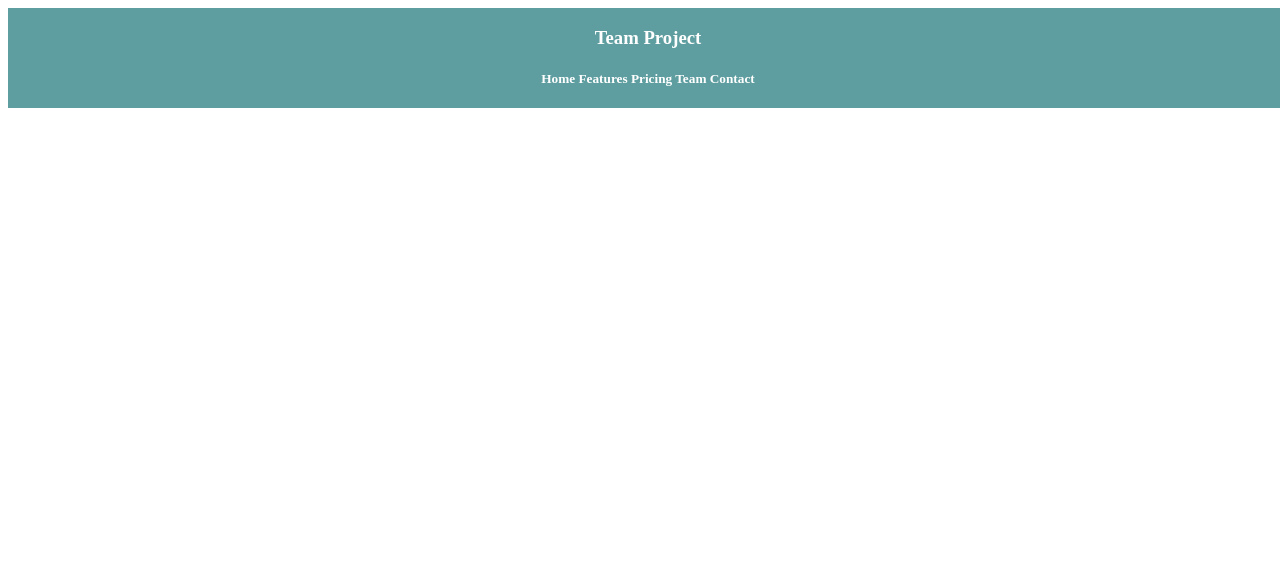
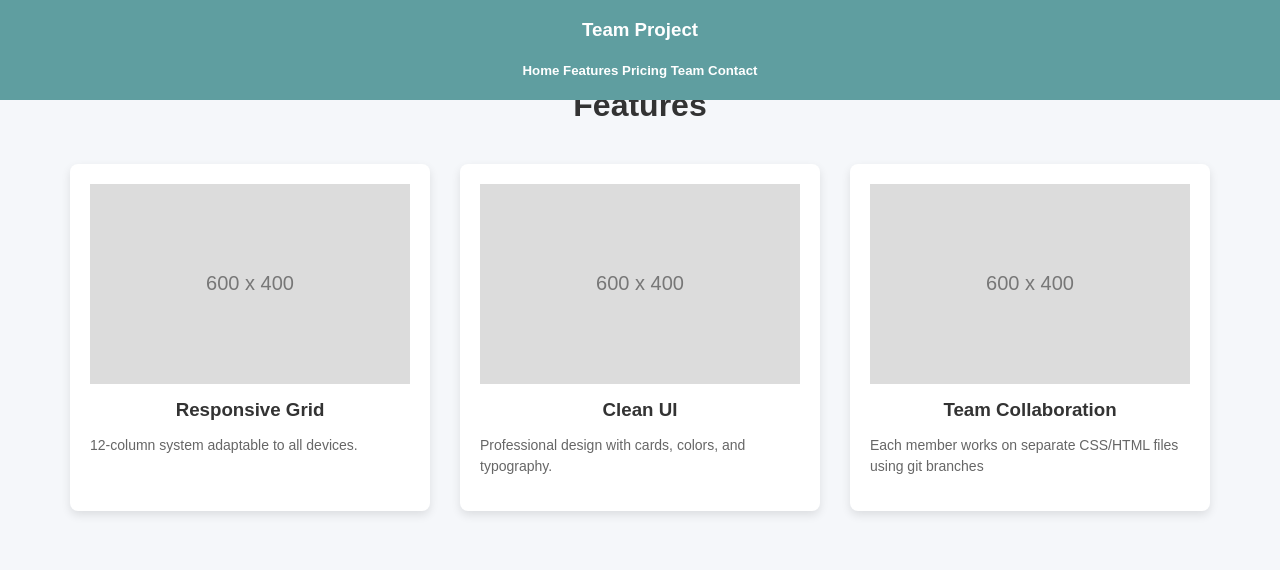
Before and after one commit to NielCarangan27/BSIT-2E-G2-GROUP5-Activities, a PHP site: page /activityhtml/index.html in a window 1280 px wide. Shown: the top 570 px of the page. Run offline with PHP 8.4, Linux system fonts and the light colour scheme.

Commit message:
Add new activityhtml code and update index.html/style.css

```diff
--- a/activityhtml/index.html
+++ b/activityhtml/index.html
@@ -19,3 +19,37 @@
 </body>
 
 </head>
+
+
+<!--Prince part-->
+<!DOCTYPE html>
+<html lang="en">
+<head>
+  <meta charset="UTF-8">
+  <title>Features Section</title>
+  <link rel="stylesheet" href="style.css">
+</head>
+<body>
+
+  <section class="features">
+    <h2>Features</h2>
+
+    <div class="features-container">
+
+      <div class="feature-card">
+        <div class="image-placeholder">600 x 400</div>
+        <h3>Responsive Grid</h3>
+        <p>12-column system adaptable to all devices.</p>
+      </div>
+
+      <div class="feature-card">
+        <div class="image-placeholder">600 x 400</div>
+        <h3>Clean UI</h3>
+        <p>Professional design with cards, colors, and typography.</p>
+      </div>
+
+      <div class="feature-card">
+        <div class="image-placeholder">600 x 400</div>
+        <h3>Team Collaboration</h3>
+        <p>Each member works on separate CSS/HTML files using git branches</
+         <!--end of prince part-->
--- a/activityhtml/style.css
+++ b/activityhtml/style.css
@@ -7,3 +7,59 @@
     float: left;
     position: fixed;
 }
+
+body {
+  font-family: Arial, sans-serif;
+  margin: 0;
+  background-color: #f5f7fa;
+}
+
+.features {
+  padding: 60px 40px;
+  text-align: center;
+}
+
+.features h2 {
+  font-size: 32px;
+  margin-bottom: 40px;
+  color: #333;
+}
+
+.features-container {
+  display: flex;
+  gap: 30px;
+  justify-content: center;
+  flex-wrap: wrap;
+}
+
+.feature-card {
+  background-color: #ffffff;
+  width: 320px;
+  padding: 20px;
+  border-radius: 8px;
+  box-shadow: 0 4px 10px rgba(0,0,0,0.1);
+  text-align: left;
+}
+
+.image-placeholder {
+  width: 100%;
+  height: 200px;
+  background-color: #dcdcdc;
+  color: #777;
+  display: flex;
+  align-items: center;
+  justify-content: center;
+  font-size: 20px;
+  margin-bottom: 15px;
+}
+
+.feature-card h3 {
+  margin: 10px 0;
+  color: #333;
+}
+
+.feature-card p {
+  color: #666;
+  font-size: 14px;
+  line-height: 1.5;
+}
```
